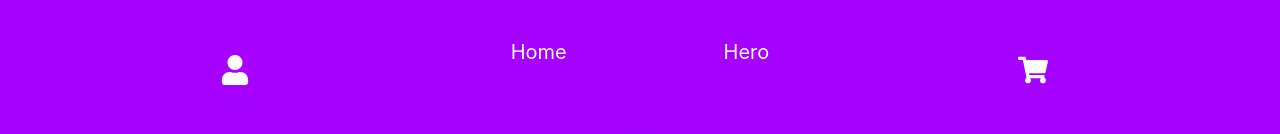
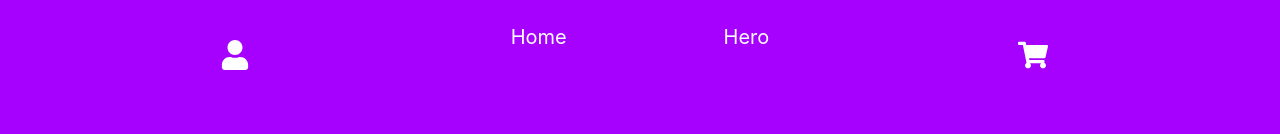
Before and after one commit to mishelld/EnergyDrink, a React (Create React App) app: page / in a window 1280 px wide. Shown: the top 134 px of the page. Built offline with nearby package versions, Linux system fonts and the light colour scheme.

Commit message:
update navbar height

```diff
--- a/src/components/Home.css
+++ b/src/components/Home.css
@@ -4,7 +4,7 @@
     flex-direction: column;
     align-items: center;
     justify-content: center;
-    height: 90vh;
+    height: 100vh;
     padding: 0;
     overflow: hidden;
     background-color: rgb(166, 0, 255);
--- a/src/components/Navbar.js
+++ b/src/components/Navbar.js
@@ -113,7 +113,7 @@ function Navbar({ navColor, cartItemCount }) {
 const styles = {
     navbarWrapper: {
         position: 'relative', // Ensure the wrapper is positioned relatively
-        padding: '20px 0',
+        padding: '5px 0',
     },
     navbar: {
         position: 'relative',
```
